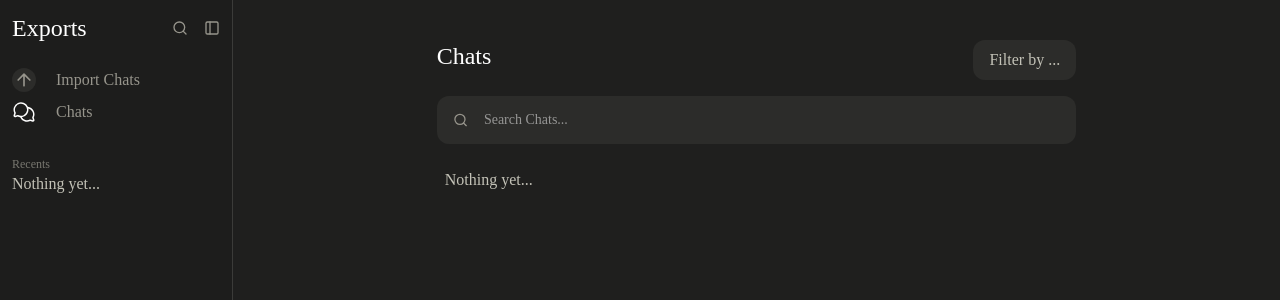
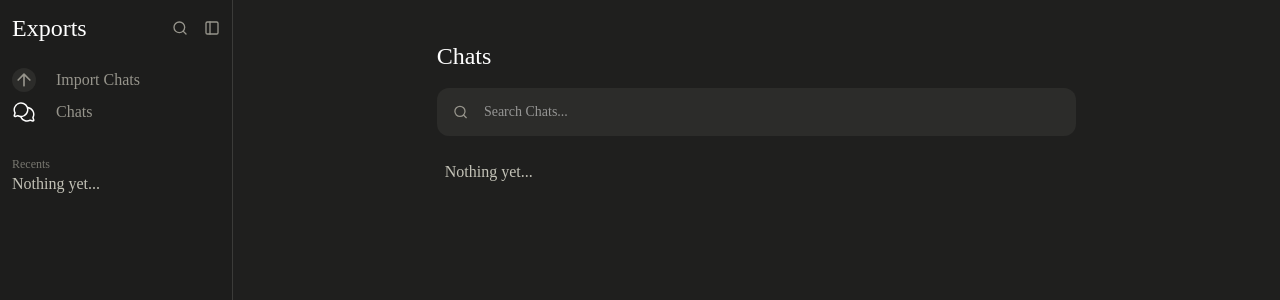
Before and after one commit to vrtq/claude-export-viewer, a React (Vite) app: page /recents in a window 1280 px wide. Shown: the top 300 px of the page. Built offline with nearby package versions, Linux system fonts and the light colour scheme; a web font is replaced by a local one.

Commit message:
feat: Remove filter button on recent chats page

```diff
--- a/src/pages/Chat.tsx
+++ b/src/pages/Chat.tsx
@@ -27,7 +27,7 @@ export default function Chat() {
             }
 
             setConversationData(matchedConversation);
-            //console.log(matchedConversation)
+            console.log(matchedConversation)
             //console.log("Successfully loaded conversation!");
         })()
     }, [chatID]);
--- a/src/pages/Recents.tsx
+++ b/src/pages/Recents.tsx
@@ -21,9 +21,6 @@ function Header({ setSearchQuery }: { setSearchQuery: React.Dispatch<React.SetSt
         <div className="w-full flex flex-col font-sans gap-4 bg-background p-2">
             <div className="flex flex-row justify-between">
                 <h1 className="text-2xl font-serif">Chats</h1>
-                <button className="bg-card p-2 px-4 rounded-xl ">
-                    <span className="text-foreground-secondary">Filter by ...</span>
-                </button>
             </div>
             <SearchBox setSearchQuery={setSearchQuery} />
         </div>
```
